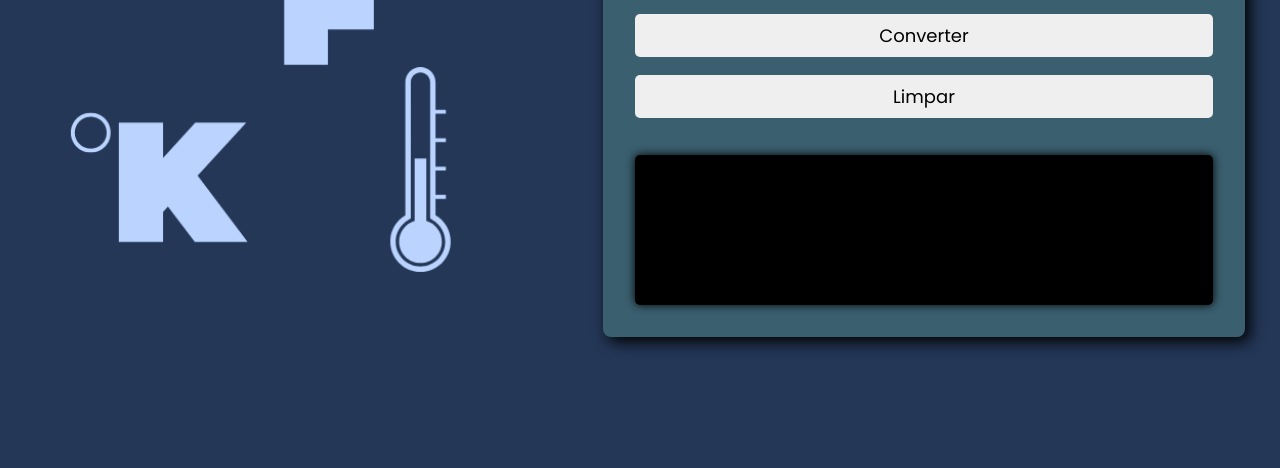
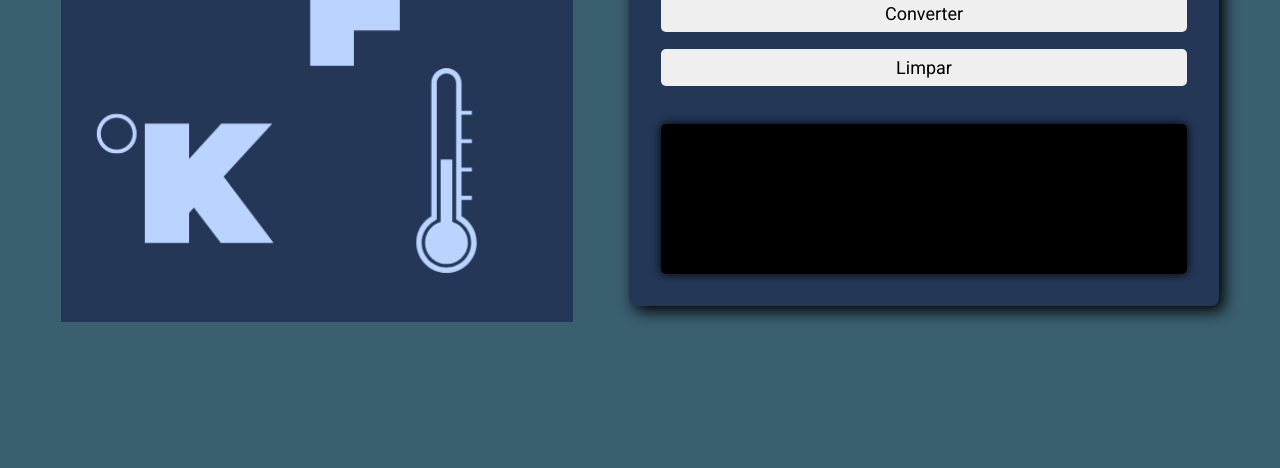
Before and after one commit to fepascoal/Desafio_Parada_34, a plain HTML site: page index.html in a window 1280 px wide. Shown: the part 332-800 px from the top of the page. Drawn offline with Linux system fonts and the light colour scheme.

Commit message:
Cores e fontes alteradas

```diff
--- a/css/estilo.css
+++ b/css/estilo.css
@@ -1,7 +1,7 @@
-@import url('https://fonts.googleapis.com/css2?family=Poppins:wght@100;200;300;400;500&display=swap');
+@import url('https://fonts.googleapis.com/css2?family=Roboto:wght@100;300;400&display=swap');
 
 *{
-    font-family: 'Poppins', sans-serif;
+    font-family: 'Roboto', sans-serif;
     margin: 0;
     padding: 0;
     box-sizing: border-box;
@@ -13,7 +13,7 @@ body{
     align-items: center;
     width: 100%;
     height: 100vh;
-    background-color: #243757;
+    background-color: #3a5f6f;
 }
 
 #container{
@@ -32,7 +32,7 @@ body{
     flex-direction: column;
     gap: 1.1rem;
     padding: 2rem;
-    background-color: #3a5f6f;
+    background-color: #243757;
     border-radius: 8px;
     box-shadow: 5px 5px 15px black;
 }
```
